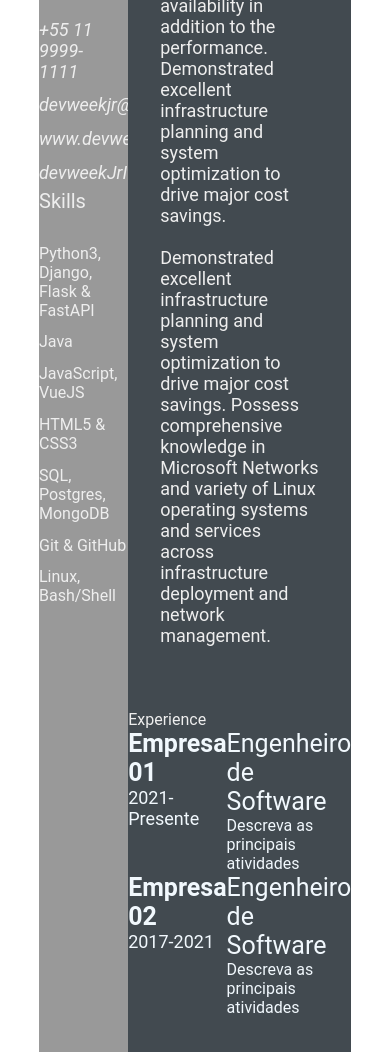
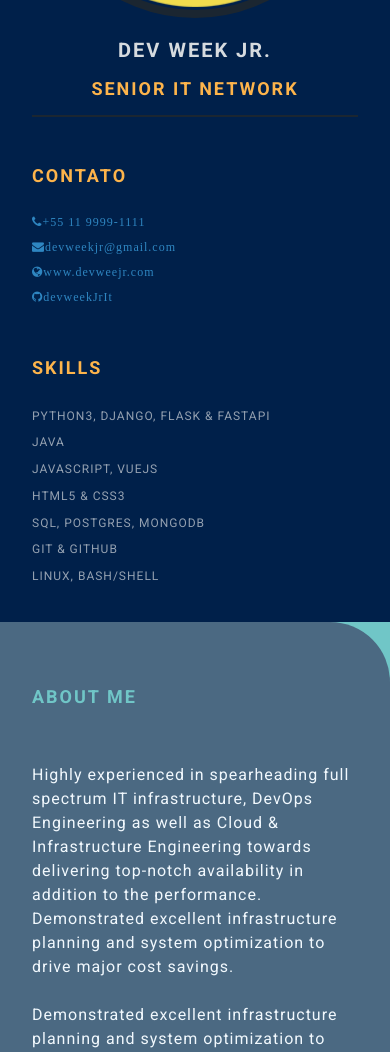
Before and after one commit to devweekkd/devweekgit.github.io, a plain HTML site: page index.html in a window 390 px wide. Shown: the part 340-1392 px from the top of the page. Drawn offline with Linux system fonts and the light colour scheme.

Commit message:
feature: css style (#6)

```diff
--- a/index.html
+++ b/index.html
@@ -1,21 +1,38 @@
 <!DOCTYPE html>
 <html lang="en">
   <head>
-        <meta charset="UTF-8">
-        <meta http-equiv="X-UA-Compatible" content="IE=edge">
-        <meta name="viewport" content="width=device-width, initial-scale=1.0">
-        <title>Elvis Cardoso CV</title>
+    <meta charset="UTF-8" />
+    <meta http-equiv="X-UA-Compatible" content="IE=edge" />
+    <meta name="viewport" content="width=device-width, initial-scale=1.0" />
+    <title>Daniel Santos CV</title>
 
-        <link rel="stylesheet" href="style.css">
-        <link rel="preconnect" href="https://fonts.googleapis.com">
-        <link rel="preconnect" href="https://fonts.gstatic.com" crossorigin>
+    <!-- Google font  -->
+    <link rel="preconnect" href="https://fonts.googleapis.com" />
+    <link rel="preconnect" href="https://fonts.gstatic.com" crossorigin />
+    <link
+      href="https://fonts.googleapis.com/css2?family=Roboto:ital,wght@0,100;0,300;0,400;0,700;1,100;1,300;1,400;1,700&display=swap"
+      rel="stylesheet"
+    />
+
+    <!-- font-awesome -->
+    <link
+      rel="stylesheet"
+      href="https://cdnjs.cloudflare.com/ajax/libs/font-awesome/4.7.0/css/font-awesome.min.css"
+    />
+
+    <!-- Custom CSS -->
+    <link rel="stylesheet" href="style.css" />
   </head>
   <body>
     <main class="resume-contents">
       <section class="left-section">
         <section class="left-section-content">
           <div class="profile">
-                        <img class="profile-image" src="./img/dev.png" alt="Profile image" />
+            <img
+              class="profile-image"
+              src="./img/dev.png"
+              alt="Profile image"
+            />
             <p class="name">Dev week Jr.</p>
             <p class="profession">Senior IT Network</p>
           </div>
@@ -41,7 +58,6 @@
             </ul>
           </div>
         </section>
-
       </section>
 
       <section class="right-section">
@@ -50,20 +66,21 @@
                 <div class="right-title">About Me</div>
                 <p class="about-me-contents">
                 <br />Highly experienced in spearheading full spectrum IT
-                            infrastructure, DevOps Engineering as well as
-                            Cloud & Infrastructure Engineering towards delivering
-                            top-notch availability in addition to the performance.
-                            Demonstrated excellent infrastructure planning and system
-                            optimization to drive major cost savings. <br />
+                infrastructure, DevOps Engineering as well as Cloud &
+                Infrastructure Engineering towards delivering top-notch
+                availability in addition to the performance. Demonstrated
+                excellent infrastructure planning and system optimization to drive
+                major cost savings. <br />
                 </p>
                 <p class="about-me-contents">
                 <br />Demonstrated excellent infrastructure planning and system
                 optimization to drive major cost savings. Possess comprehensive
                 knowledge in Microsoft Networks and variety of Linux operating
-                            systems and services across infrastructure deployment and network management.
+                systems and services across infrastructure deployment and network
+                management.
                 </p>
             </section>
-                </div>
+
             <section class="experience gap">
                 <div class="right-title">Experience</div>
                 <div class="experience-contents">
@@ -94,7 +111,9 @@
                 </div>
                 <div class="education-right">
                     <p class="education-subject">Engenharia de Software</p>
-                            <p class="education-desc">Pós graduação em engenharia de software</p>
+                    <p class="education-desc">
+                    Pós graduação em engenharia de software
+                    </p>
                 </div>
                 <div class="education-left">
                     <p class="education-school-name">USP</p>
@@ -105,7 +124,6 @@
                     <p class="education-desc">Graduação em ciências de dados</p>
                 </div>
                 </div>
-
             </section>
             <section class="awards gap">
                 <div class="right-title">Cursos</div>
@@ -128,6 +146,7 @@
                 </div>
                 </div>
             </section>
+            </div>
       </section>
     </main>
   </body>
--- a/style.css
+++ b/style.css
@@ -4,6 +4,10 @@
     box-sizing: border-box;
     list-style: none;
     font-family: 'Roboto', sans-serif;
+}
+
+body {
+    background-color: #70c6c7;
 }
 
 .resume-contents {
@@ -17,28 +21,29 @@
 .left-section {
     grid-column: span 2;
     height: 100%;
-    background-color: #999999;
+    background-color: #00204A;
 }
 
 .right-section {
     grid-column: span 5;
     height: 100%;
-    background-color: #424a50;
+    background-color: #4B6982;
     border-radius: 0px 60px 0px 0px;
 }
 
-.left-section-contents{
+.left-section-content{
     padding: 2rem 2rem;
 }
 
 .profile {
     width: 100%;
-    border-bottom: 2px solid #eeeeee;
+    border-bottom: 2px solid #1B2631;
 }
 
 .profile .profile-image {
     width: 100%;
-    border-radius: 100%;
+    border-radius: 50%;
+    border: 8px solid #1B2631;
 }
 
 .name {
@@ -46,19 +51,31 @@
     font-size: 30px;
     letter-spacing: 2px;
     text-transform: uppercase;
+    text-align: center;
+    font-weight: bold;
+    padding: 1rem 0;
 }
 
 .profession {
-    color: #eeeeee;
+    color: #FDB44B;
     font-size: 20px;
     text-transform: uppercase;
     text-align: center;
+    letter-spacing: 2px;
+    font-weight: bold;
+    padding-bottom: 1rem;
 }
 
 /* .contact-info { border-bottom: 2px solid #1B2631; } */
 .left-title {
-    color: #eeeeee;
+    color: #FDB44B;
     font-size: 20px;
+    letter-spacing: 2px;
+    text-transform: uppercase;
+    font-weight: bold;
+    display: flex;
+    align-items: center;
+    padding-top: 3rem;
 }
 
 .contact-info ul {
@@ -68,14 +85,18 @@
 .contact-info ul li,
 .references ul li {
     padding: .4rem 0;
-    color: #eeeeee;
+    display: flex;
+    align-items: center;
+    color: #d6dbdfaf;
+    letter-spacing: 1px;
+    font-size: 18px;
 }
 
 .contact-info ul li i,
 .references ul li i {
     padding-right: 1rem;
     font-size: 18px;
-    color: #eeeeee;
+    color: #2E86C1;
 }
 
 .skills ul {
@@ -83,15 +104,46 @@
 }
 .skills ul li p {
     padding: .4rem 0;
-    color: #eeeeee;
+    color: #d6dbdfaf;
+    font-size: 18px;
+    letter-spacing: 1px;
+    display: flex;
+    align-items: center;
+    text-transform: uppercase;
 }
+
+.referance-name {
+    padding-top: 1.5rem;
+    padding-bottom: .4rem;
+    font-size: 18px;
+    color: #F9E79F;
+    letter-spacing: 1px;
+    text-transform: uppercase;
+}
+
+.referance-profession {
+    font-size: 16px;
+    color: #d6dbdfaf;
+    letter-spacing: 1px;
+    /* text-transform: uppercase; */
+    padding-bottom: .4rem;
+}
+
 
 .right-section-contents {
     padding: 2rem 2rem;
 }
 
 .right-title {
-    color: #eeeeee;
+    color: #70C6C7;
+    font-size: 40px;
+    letter-spacing: 2px;
+    text-transform: uppercase;
+    font-weight: bold;
+    display: flex;
+    align-items: center;
+    padding: 2rem 0;
+    position: relative;
 }
 
 .gap {
@@ -99,7 +151,9 @@
 }
 .about-me-contents {
     font-size: 18px;
-    color: #eeeeee;
+    letter-spacing: 1px;
+    line-height: 2rem;
+    color: #F1F8FD;
 }
 
 .experience-contents,
@@ -116,23 +170,124 @@
 .awards-company-name {
     font-size: 25px;
     font-weight: bold;
+    text-transform: uppercase;
+    letter-spacing: 1px;
+    color: #FDB44B;
+    padding-bottom: .4rem;
 }
 
 .exp-time-period,
 .educationp-time-period,
 .awards-time-period {
     font-size: 18px;
+    letter-spacing: 1px;
+    line-height: 2rem;
 }
 
 .exp-position,
 .education-subject,
 .awards-name {
     font-size: 25px;
+    font-weight: bold;
+    text-transform: uppercase;
+    letter-spacing: 1px;
+    color: #FDB44B;
+    padding-bottom: .4rem;
 }
 
 .exp-desc,
 .education-desc,
 .awards-desc {
     font-size: 16px;
+    letter-spacing: 1px;
+    line-height: 1.5rem;
+    border-left: 3px solid #a5a3a3;
     padding-left: 5px;
 }
+
+/* Media queries */
+@media screen and (max-width:780px) {
+    .experience-contents,
+    .education-contents,
+    .awards-contents {
+        grid-template-columns: repeat(1, 1fr);
+    }
+}
+
+@media screen and (max-width:780px) {
+    .left-section {
+        grid-column: span 3;
+    }
+
+    .right-section {
+        grid-column: span 4;
+    }
+
+}
+
+@media screen and (max-width:1200px) {
+    .resume-contents {
+        grid-template-columns: repeat(1, 1fr);
+    }
+}
+
+@media screen and (max-width:390px) {
+    .resume-contents {
+        width: 100%;
+        margin: 0 auto;
+    }
+
+    .name {
+        font-size: 20px;
+    }
+
+    .profession {
+        font-size: 18px;
+    }
+
+    .left-title {
+        font-size: 18px;
+    }
+
+    .right-title {
+        font-size: 18px;
+    }
+
+    .contact-info ul li,
+    .references ul li {
+        font-size: 12px;
+    }
+
+    .contact-info ul li i,
+    .references ul li i {
+        /* padding-right: 1rem; */
+        font-size: 12px;
+    }
+
+    .skills ul li p {
+        font-size: 12px;
+    }
+
+    .about-me-contents {
+        font-size: 16px;
+        line-height: 1.5rem;
+    }
+
+    .exp-company-name,
+    .education-school-name,
+    .awards-company-name {
+        font-size: 18px;
+    }
+
+    .exp-time-period,
+    .educationp-time-period,
+    .awards-time-period {
+        font-size: 16px;
+    }
+
+    .exp-position,
+    .education-subject,
+    .awards-name {
+        font-size: 18px;
+    }
+}
```
Lines whose indentation alone changed are shown as unchanged.
